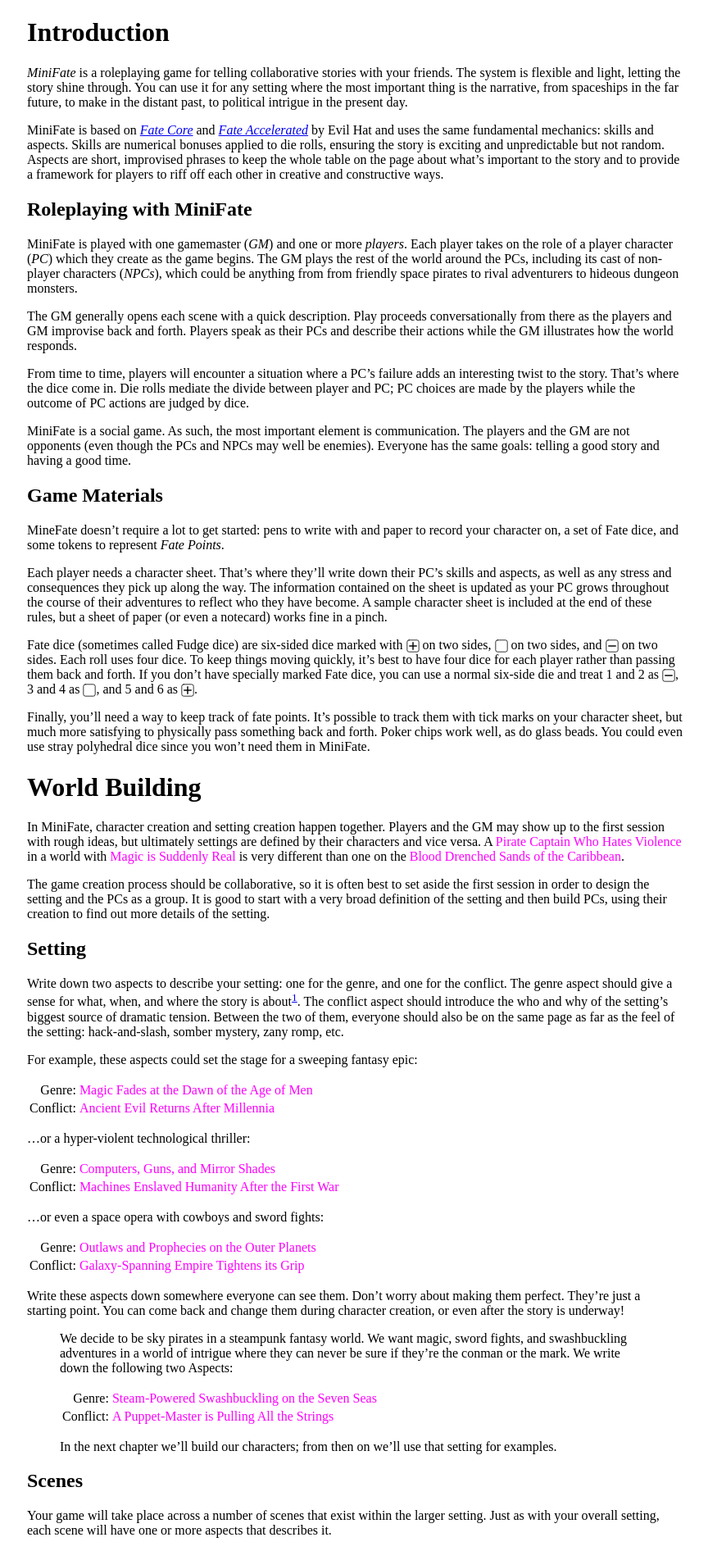
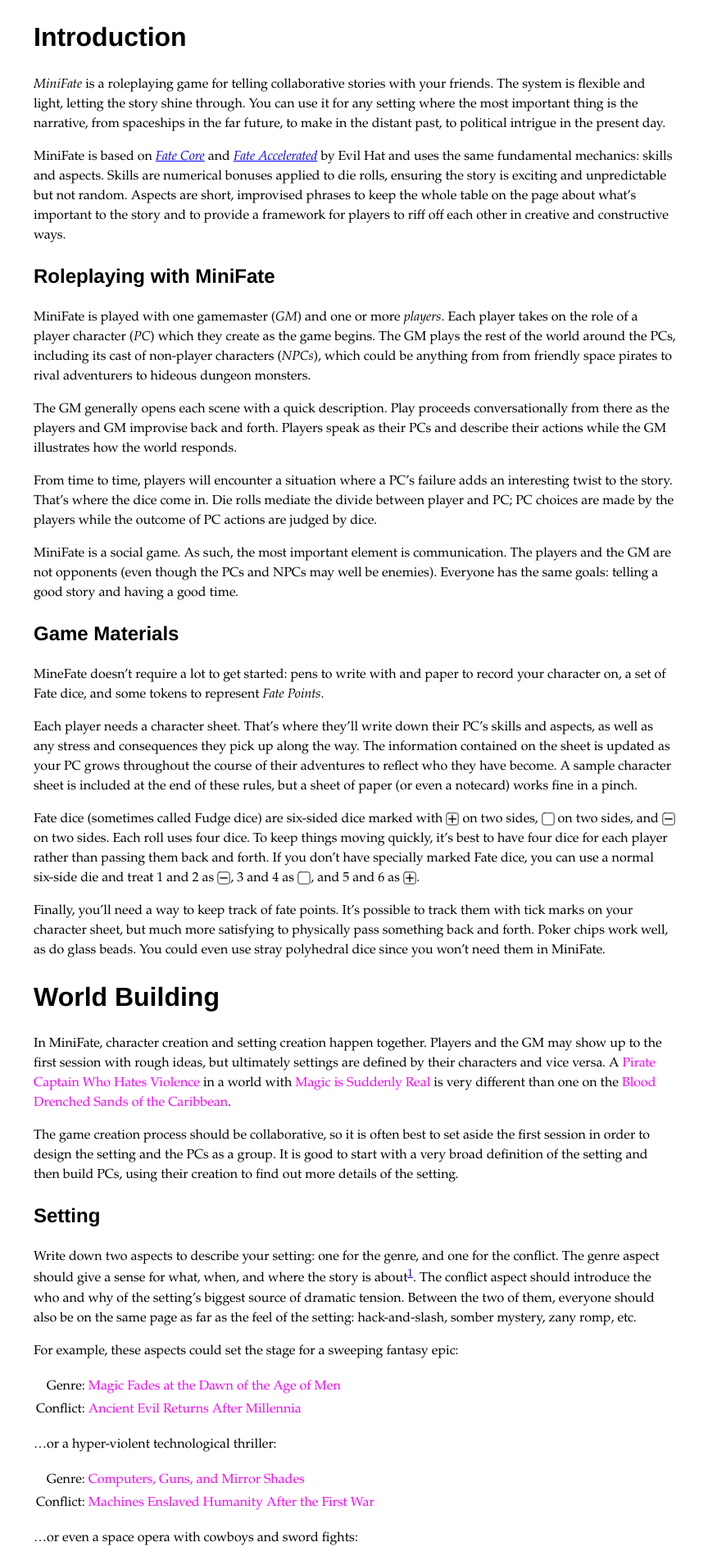
Before and after one commit to MiniFate/MiniFate, a Jekyll site: the page built from index.md, in a window 1280 px wide. Shown: the top 1892 px of the page at 82% size, without its empty margins (207-1071 px from the left). Built offline with Jekyll 4.4.1, drawn with Linux system fonts in a browser that asks for light colours.

Commit message:
Change fonts to Palatino, Helvetica, and 1.5 line

```diff
--- a/assets/_sass/main.scss
+++ b/assets/_sass/main.scss
@@ -1,7 +1,18 @@
-div.content-wrap {
+$root-font-family: Palatino, "Palatino LT STD", "Palatino Linotype", "Book Antiqua", Georgia, serif;
+$sans-font-family: "HelveticaNeue-Light", "Helvetica Neue Light", "Helvetica Neue", Helvetica, Arial, "Lucida Grande", sans-serif;
+$root-line-height: 1.5;
+
+html {
+    font-family: $root-font-family;
+    line-height: $root-line-height;
     margin: 0 auto;
     width: 100%;
     max-width: 800px;
+    padding: 0;
+}
+
+h1, h2, h3, h4, h5, h6 {
+  font-family: $sans-font-family;
 }
 
 del {
```
